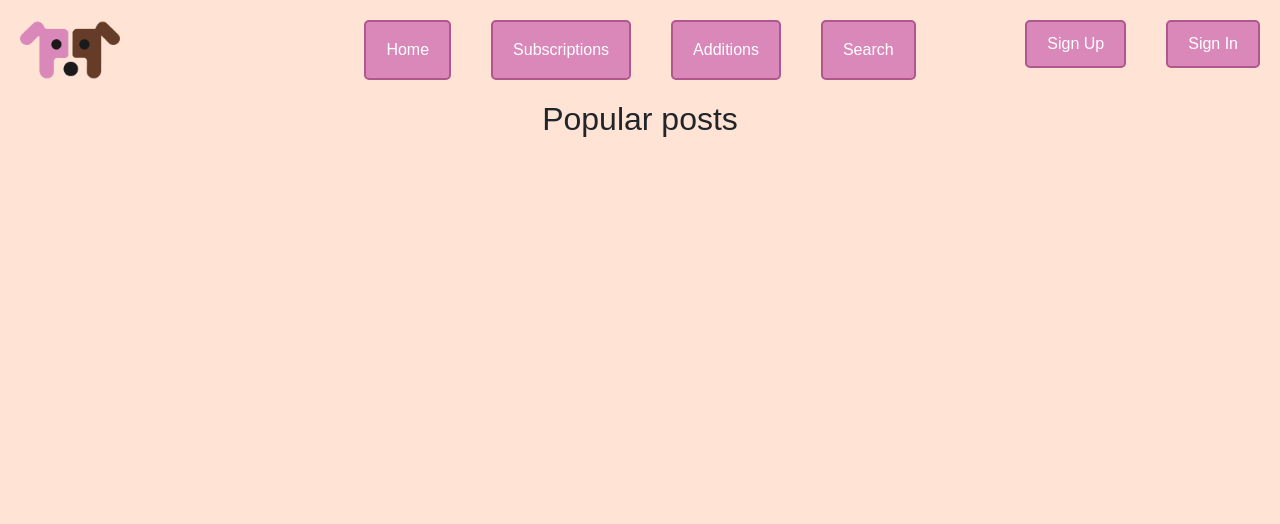
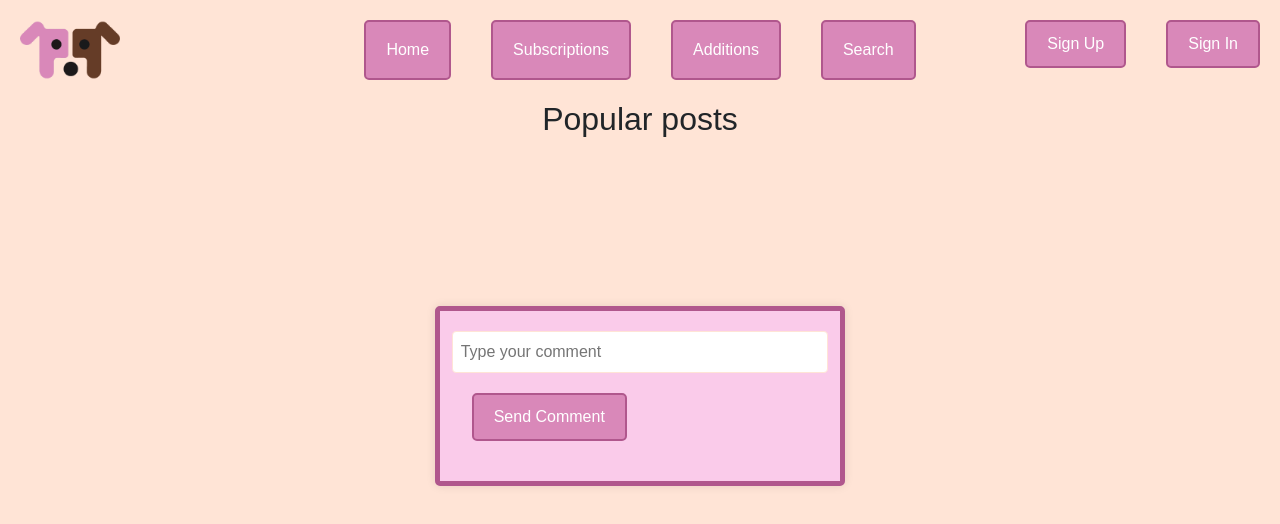
Before and after one commit to ValeriaRudenko/SocialMediaWebsiteForPets, a React (Create React App) app in the folder frontend/: page / in a window 1280 px wide. Shown: the top 524 px of the page. Built offline with nearby package versions, Linux system fonts and the light colour scheme.

Commit message:
Home page

```diff
--- a/frontend/src/components/Home.js
+++ b/frontend/src/components/Home.js
@@ -7,29 +7,52 @@ import React, {useEffect, useState} from 'react';
 //     imagePath: String,
 // });
 
-
 const Home = () => {
     const [randomPosts, setRandomPosts] = useState([]);
+    const [comment, setComment] = useState('');
 
+    const handleSendComment = (postId) => {
+        // Handle sending comment logic (you can implement this later)
+        console.log(`Sending comment for post ${postId}: ${comment}`);
+        setComment(''); // Clear the input field after sending comment
+    };
+
+    const handleCommentChange = (e) => {
+        setComment(e.target.value);
+    };
 
     return (
         <div>
             <h2>Popular posts</h2>
+            <div className="row">
+                <div className="col"></div>
+                <div className="col d-flex justify-content-center">
+                    <div className="container">
+                        {/* Display Random Posts */}
+                        {/*{randomPosts.map((post) => (*/}
+                        {/*    <div key={post._id} className="col">*/}
+                        {/*        <img src={post.imagePath} alt="Post" />*/}
+                        {/*        <p>{post.nickname}</p>*/}
+                        {/*        <p>{post.caption}</p>*/}
 
-            {/* Display Random Posts */}
-            <div className="row">
-                {randomPosts.map(post => (
-                    <div key={post._id} className="col-md-4">
-                        <div className="container">
-                            <img src={post.imagePath} alt="Post"/>
-                            <p>{post.nickname}</p>
-                            <p>{post.caption}</p>
-                        </div>
+                        {/* Input field for comments */}
+                        <input
+                            type="text"
+                            value={comment}
+                            onChange={handleCommentChange}
+                            placeholder="Type your comment"
+                        />
+
+                        {/* Button to send comments */}
+                        <button>Send Comment</button>
                     </div>
-                ))}
+                </div>
+                <div className="col"></div>
             </div>
         </div>
+        // ))}
+        // </div>
+    );
+};
 
-    );
-}
 export default Home;
```
